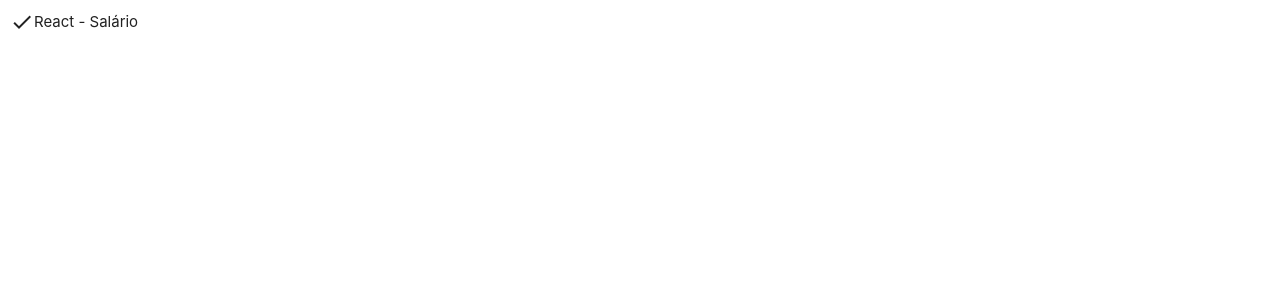
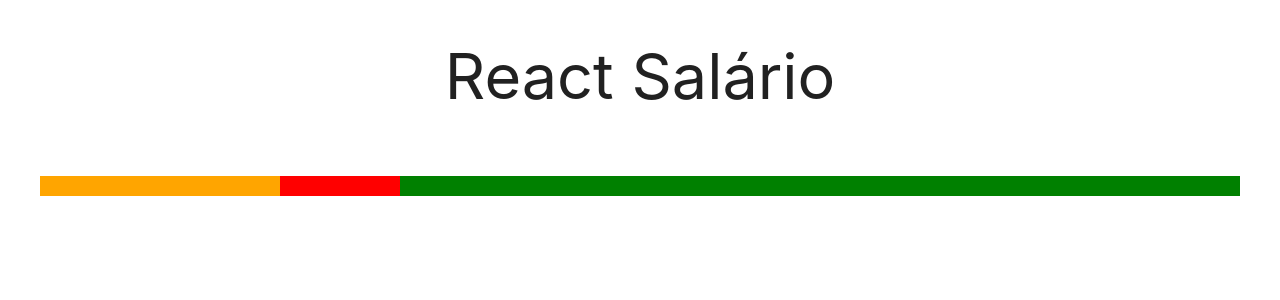
Before and after one commit to williancozzi/react-salario, a React (Create React App) app: page / in a window 1280 px wide. Shown: the top 300 px of the page. Built offline with nearby package versions, Linux system fonts and the light colour scheme.

Commit message:
feat(): add component ColorBar

```diff
--- a/src/App.js
+++ b/src/App.js
@@ -1,8 +1,31 @@
-import React, { Component } from 'react';
-import ProjetoBase from './components/ProjetoBase/ProjetoBase';
+import React, { Component } from "react";
+import ColorBar from "./components/color-bar/ColorBar";
 
 export default class App extends Component {
   render() {
-    return <ProjetoBase />;
+    return (
+      <div>
+        <h1 style={styles.centeredTitle}>React Salário</h1>
+        <div
+          style={{
+            display: "flex",
+            flexDirection: "row",
+            alignItems: "center",
+            justifyContent: "center",
+            padding: "0px 40px",
+          }}
+        >
+          <ColorBar value={20} color={"orange"} />
+          <ColorBar value={10} color={"red"} />
+          <ColorBar value={70} color={"green"} />
+        </div>
+      </div>
+    );
   }
 }
+
+const styles = {
+  centeredTitle: {
+    textAlign: "center",
+  },
+};
--- a/src/components/ProjetoBase/ProjetoBase.js
+++ /dev/null
@@ -1,12 +0,0 @@
-import React, { Component } from "react";
-
-export default class ProjetoBase extends Component {
-  render() {
-    return (
-      <div className="padding default-flex-row">
-        <span className="small material-icons">check</span>
-        <span>React - Salário</span>
-      </div>
-    );
-  }
-}
--- /dev/null
+++ b/src/components/color-bar/ColorBar.js
@@ -0,0 +1,18 @@
+import React, { Component } from "react";
+
+export default class ColorBar extends Component {
+  render() {
+    const { value, color = "black" } = this.props;
+
+    return (
+      <div
+        style={{
+          marginTop: "40px",
+          width: value + "%",
+          height: "20px",
+          backgroundColor: color,
+        }}
+      ></div>
+    );
+  }
+}
```
Also changed, not shown: src/components/input-full-salary/InputFullSalary.js (added, +7 -0 lines), src/components/input-readonly/InputReadOnly.js (added, +7 -0 lines).
